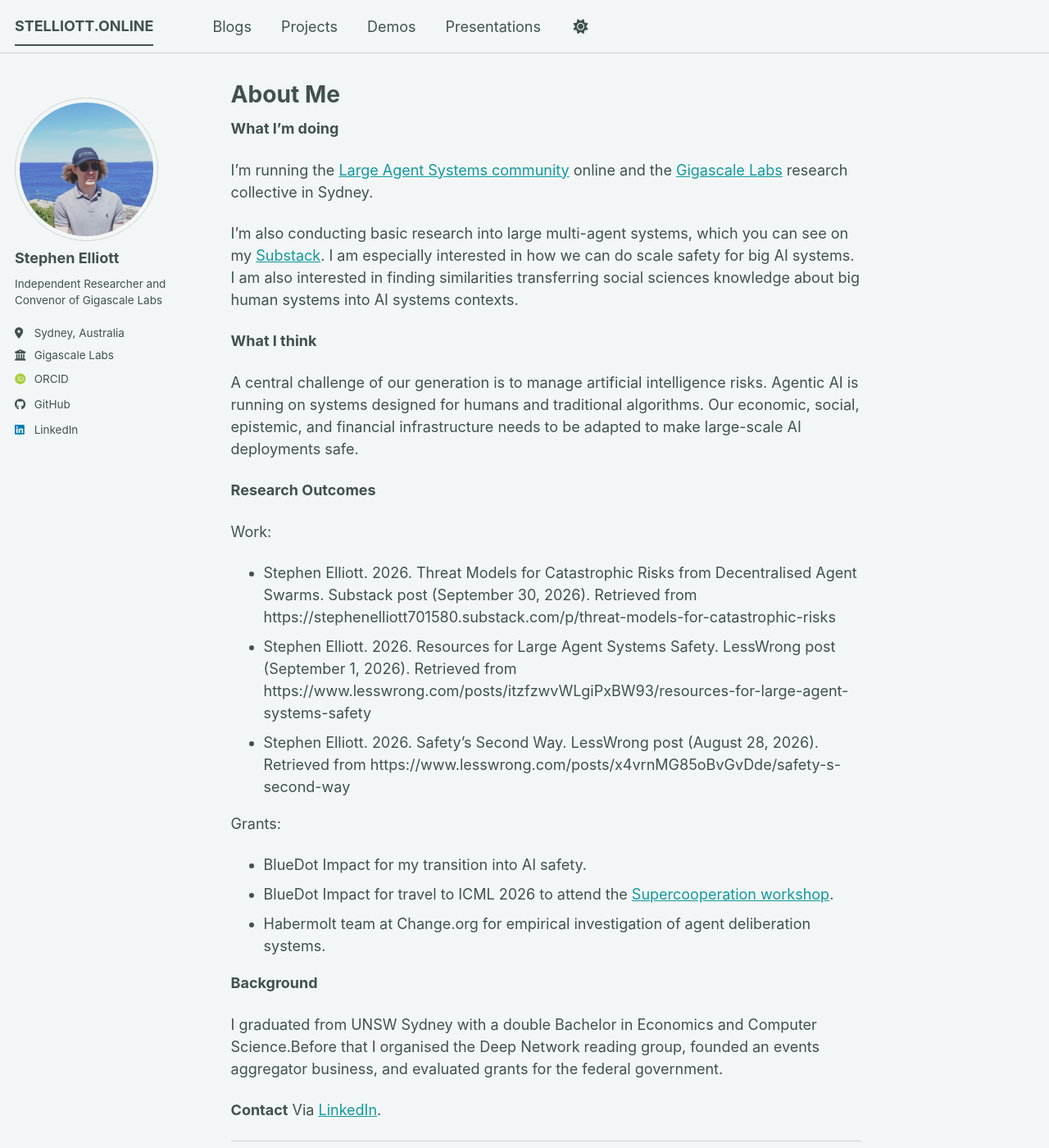
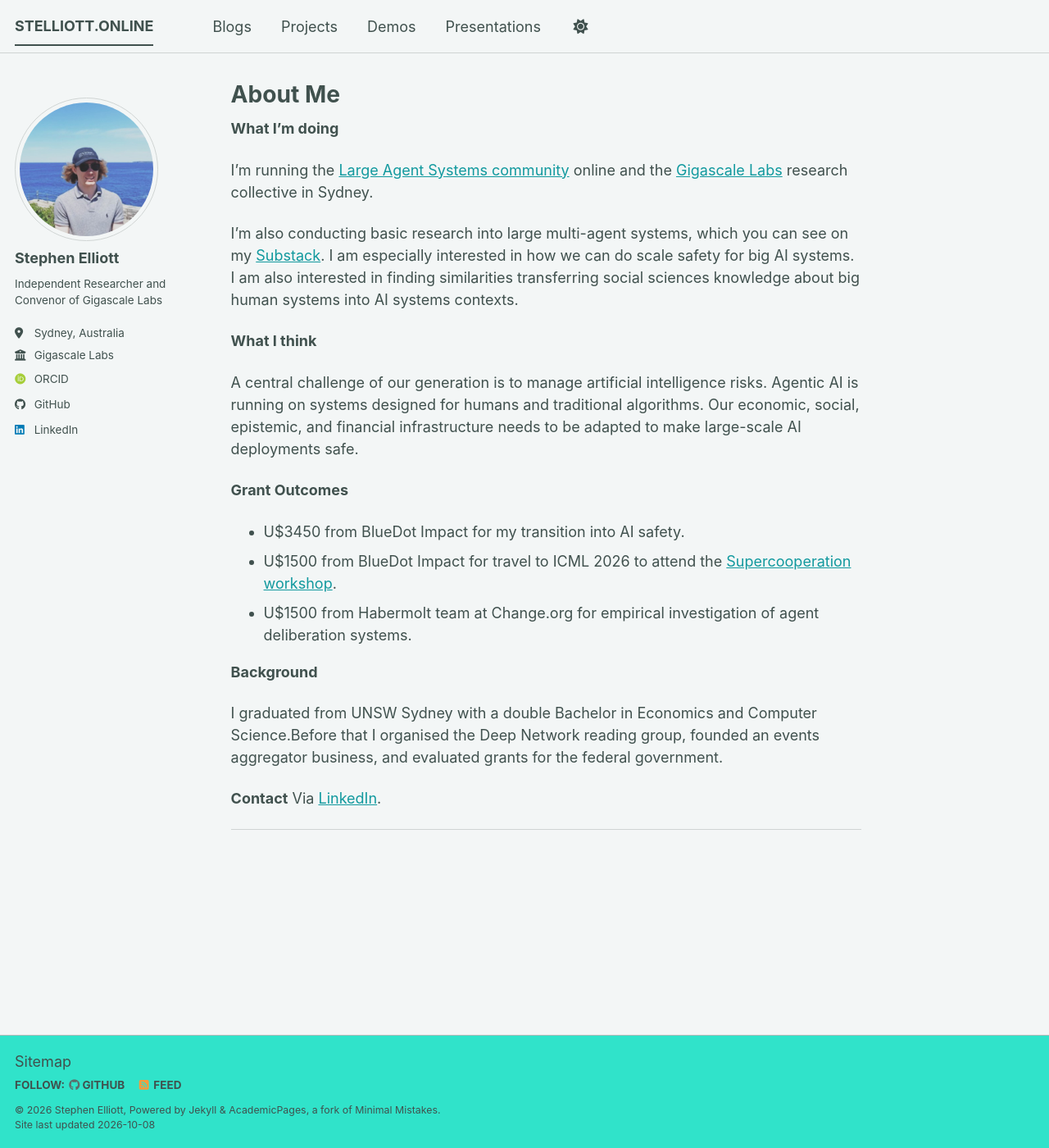
Before and after one commit to one-2/one-2.github.io, a Jekyll site: the page built from _pages/about.md, in a window 1280 px wide and 1400 px high. Shown: the whole window at 82% size. Built offline with Jekyll 4.4.1, drawn with Linux system fonts in a browser that asks for light colours; some web fonts are replaced; a script bundle is joined from its source files by our own code; library files that are not in the unit come from our copies.

Commit message:
about: Update

```diff
--- a/_pages/about.md
+++ b/_pages/about.md
@@ -18,19 +18,11 @@
 
 A central challenge of our generation is to manage artificial intelligence risks. Agentic AI is running on systems designed for humans and traditional algorithms. Our economic, social, epistemic, and financial infrastructure needs to be adapted to make large-scale AI deployments safe.
 
-**Research Outcomes**
+**Grant Outcomes**
 
-Work:
-
-- Stephen Elliott. 2026. Threat Models for Catastrophic Risks from Decentralised Agent Swarms. Substack post (September 30, 2026). Retrieved from https://stephenelliott701580.substack.com/p/threat-models-for-catastrophic-risks
-- Stephen Elliott. 2026. Resources for Large Agent Systems Safety. LessWrong post (September 1, 2026). Retrieved from https://www.lesswrong.com/posts/itzfzwvWLgiPxBW93/resources-for-large-agent-systems-safety
-- Stephen Elliott. 2026. Safety's Second Way. LessWrong post (August 28, 2026). Retrieved from https://www.lesswrong.com/posts/x4vrnMG85oBvGvDde/safety-s-second-way
-
-Grants:
-
-- BlueDot Impact for my transition into AI safety.
-- BlueDot Impact for travel to ICML 2026 to attend the [Supercooperation workshop](https://theexistentialhope.substack.com/p/supercooperation-the-future-of-ai).
-- Habermolt team at Change.org for empirical investigation of agent deliberation systems.
+- U$3450 from BlueDot Impact for my transition into AI safety.
+- U$1500 from BlueDot Impact for travel to ICML 2026 to attend the [Supercooperation workshop](https://theexistentialhope.substack.com/p/supercooperation-the-future-of-ai).
+- U$1500 from Habermolt team at Change.org for empirical investigation of agent deliberation systems.
 
 **Background**
 
```
